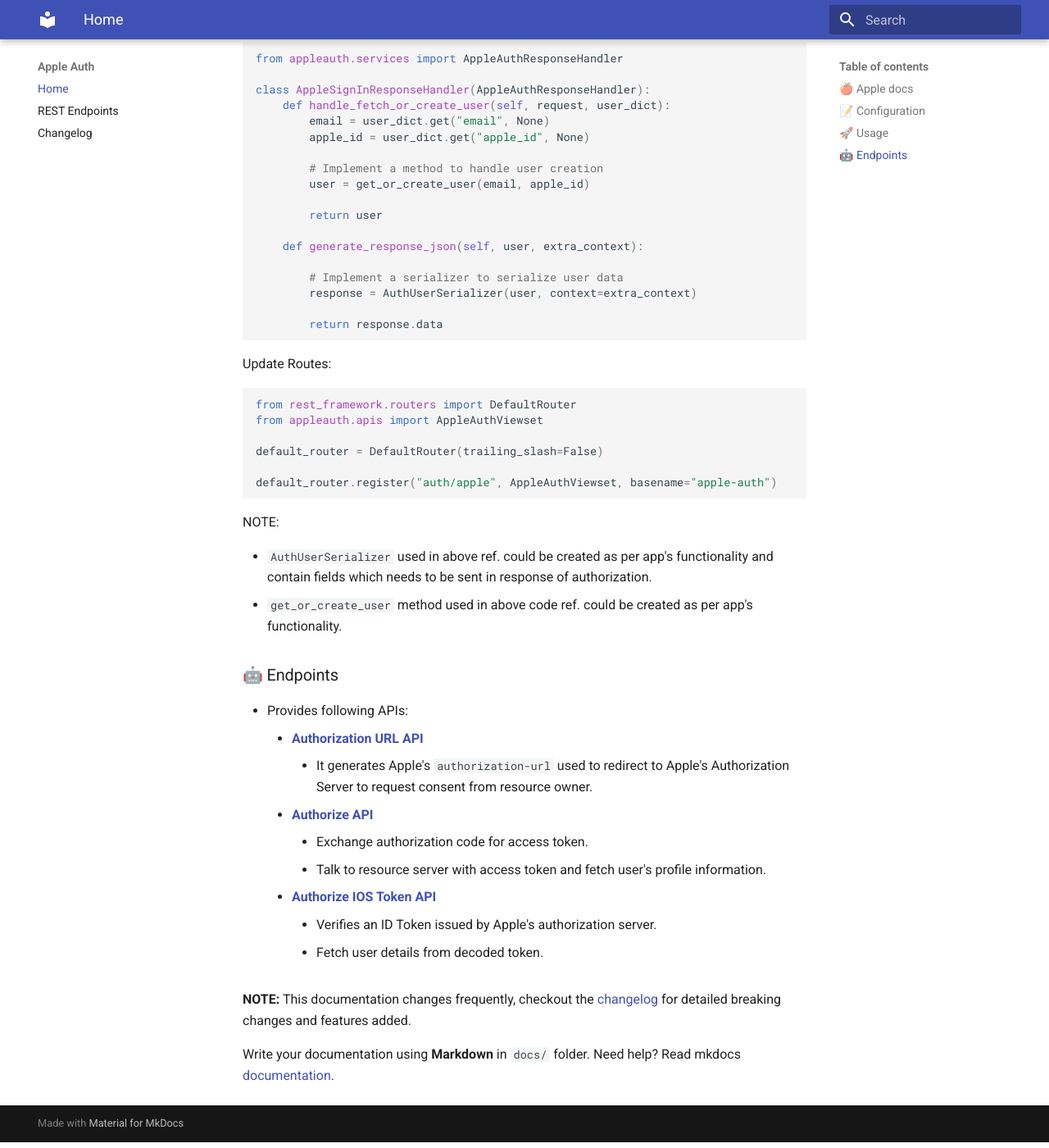
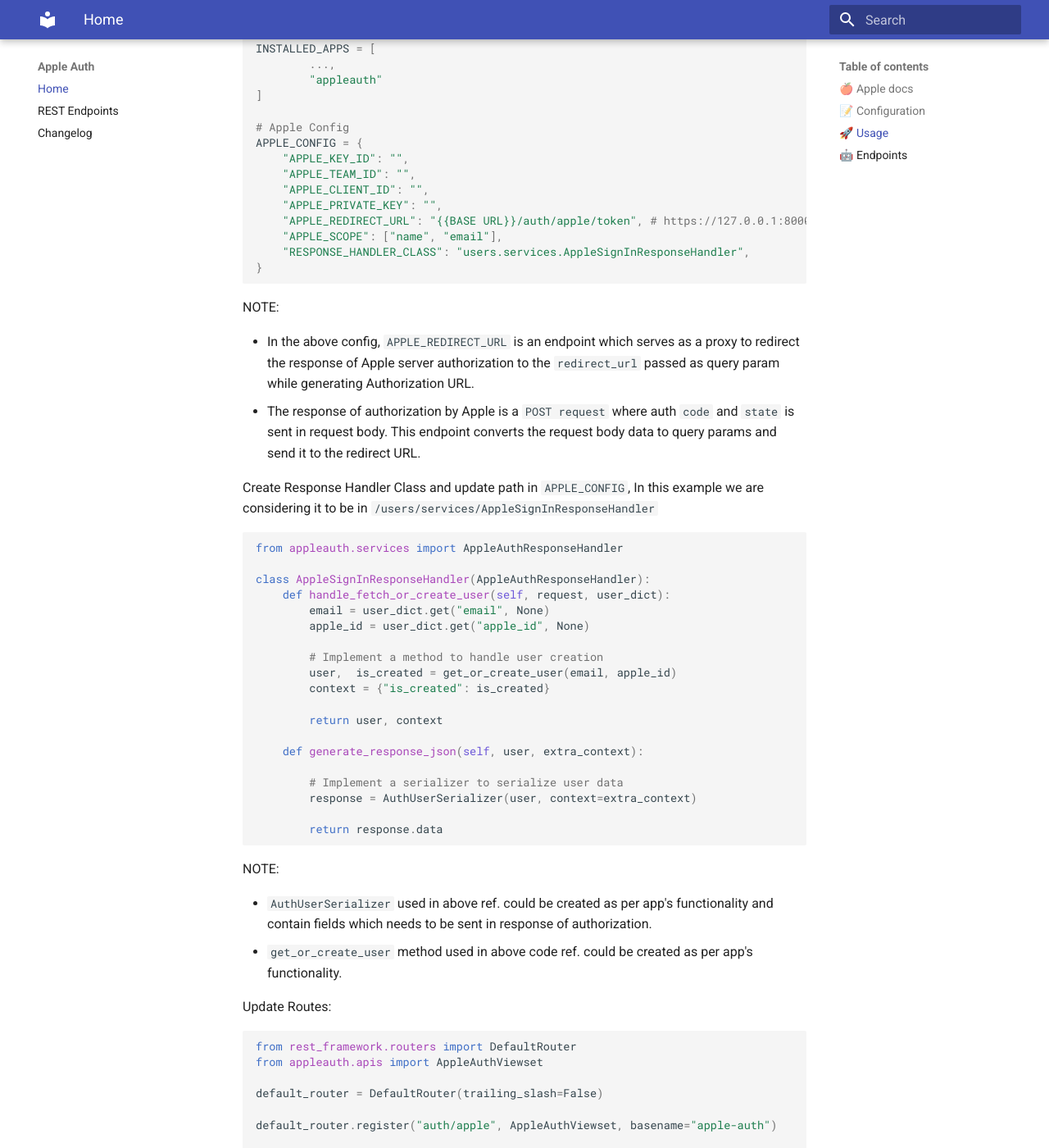
Before and after one commit to twopointone/appleauth, an MkDocs documentation site: the page built from docs/index.md, in a window 1280 px wide and 1400 px high, scrolled down 1212 px. Shown: the whole window at 82% size. Built offline with MkDocs 1.6.1 and Material for MkDocs 9.7.7, drawn with Linux system fonts in a browser that asks for light colours; some of the changed text lies outside the part shown.

Commit message:
docs: update for configuration and usage

````diff
--- a/docs/index.md
+++ b/docs/index.md
@@ -17,7 +17,14 @@
 
 To start using the lib, some Apple Keys needs to be generated:
 
-...
+- `client_id` (string)
+    - The identifier (App ID or Services ID) for your app. The identifier must not include your Team ID, to help prevent the possibility of exposing sensitive data to the end user.
+- `client_secret` (string)
+    - A secret JSON Web Token, generated by the developer, that uses the Sign in with Apple private key associated with your developer account. Authorization code and refresh token validation requests require this parameter.
+- `team_id` (string)
+    - Team ID of your developer account this can be found in your apple developer portal => identifier of your app => "App ID prefix".
+- `key_id` (string)
+    - The Key ID of the p8 file.
 
 ### 🚀 Usage
 
@@ -27,7 +34,7 @@
 pip install appleauth
 ```
 
-Edit your settings.py file and update `INSTALLED_APPS` and `APPLE_CONFIG`:
+Edit your settings.py file and update `INSTALLED_APPS` and `APPLE_CONFIG` with the appropriate keys generated via Apple Developer Portal:
 
 ```python
 INSTALLED_APPS = [
@@ -41,14 +48,18 @@
     "APPLE_TEAM_ID": "",
     "APPLE_CLIENT_ID": "",
     "APPLE_PRIVATE_KEY": "",
-    "APPLE_REDIRECT_URL": "",
+    "APPLE_REDIRECT_URL": "{{BASE URL}}/auth/apple/token", # https://127.0.0.1:8000/auth/apple/token
     "APPLE_SCOPE": ["name", "email"],
-    "TOKEN_CALLBACK_URL": "",
-    "RESPONSE_HANDLER_CLASS": "",
+    "RESPONSE_HANDLER_CLASS": "users.services.AppleSignInResponseHandler",
 }
 ```
 
-Create Response Handler Class and update path in `APPLE_CONFIG`:
+NOTE:
+
+- In the above config, `APPLE_REDIRECT_URL` is an endpoint which serves as a proxy to redirect the response of Apple server authorization to the `redirect_url` passed as query param while generating Authorization URL.
+- The response of authorization by Apple is a `POST request` where auth `code` and `state` is sent in request body. This endpoint converts the request body data to query params and send it to the redirect URL.
+
+Create Response Handler Class and update path in `APPLE_CONFIG`, In this example we are considering it to be in `/users/services/AppleSignInResponseHandler`
 
 ```python
 from appleauth.services import AppleAuthResponseHandler
@@ -59,9 +70,10 @@
         apple_id = user_dict.get("apple_id", None)
 
         # Implement a method to handle user creation
-        user = get_or_create_user(email, apple_id)
+        user,  is_created = get_or_create_user(email, apple_id)
+        context = {"is_created": is_created}
 
-        return user
+        return user, context
 
     def generate_response_json(self, user, extra_context):
 
@@ -70,6 +82,11 @@
 
         return response.data
 ```
+
+NOTE:
+
+- `AuthUserSerializer` used in above ref. could be created as per app's functionality and contain fields which needs to be sent in response of authorization.
+- `get_or_create_user` method used in above code ref. could be created as per app's functionality.
 
 Update Routes:
 
````
Also changed, not shown: other parts of docs/index.md (+2 -5 lines).
